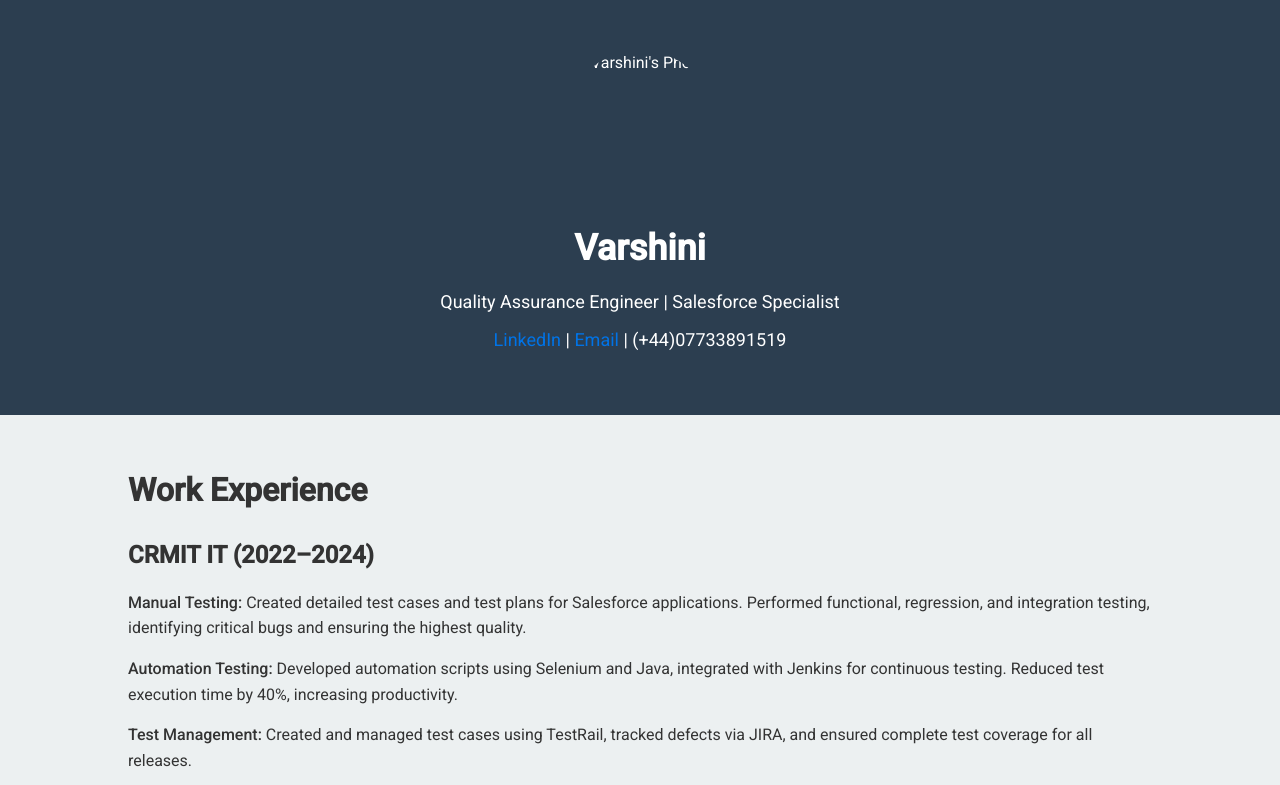
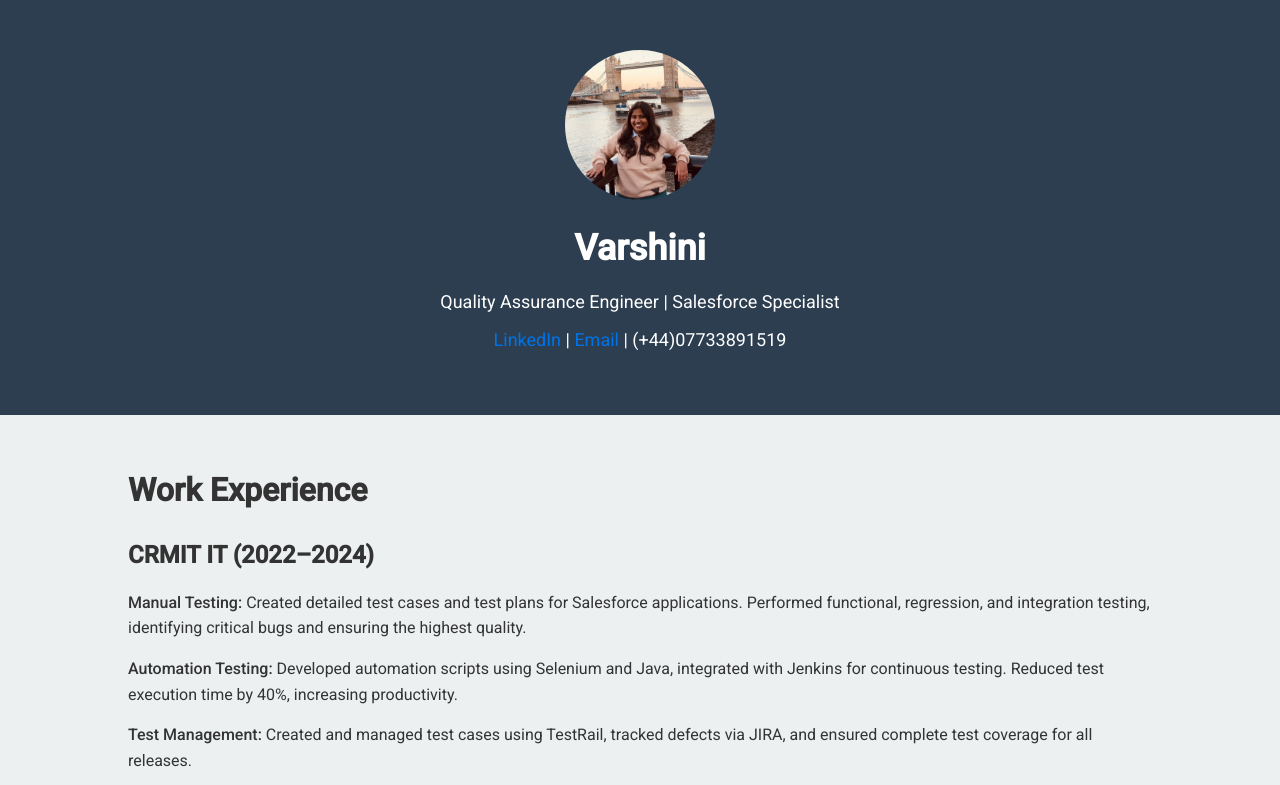
Before and after one commit to VarshiniSakthivel-QA/Varshini-Sakthivel-Portfolio, a plain HTML site: page index.html in a window 1280 px wide. Shown: the top 785 px of the page. Drawn offline with Linux system fonts and the light colour scheme; a script that the page names is missing.

Commit message:
index.html

```diff
--- a/index.html
+++ b/index.html
@@ -13,7 +13,7 @@
   <!-- Header Section -->
   <header>
     <div class="container">
-      <img src="images/your-photo.jpg" alt="Varshini's Photo" class="profile-photo">
+      <img src="images/image.jpg" alt="Varshini's Photo" class="profile-photo">
       <div class="contact-info">
         <h1>Varshini</h1>
         <p>Quality Assurance Engineer | Salesforce Specialist</p>
```
